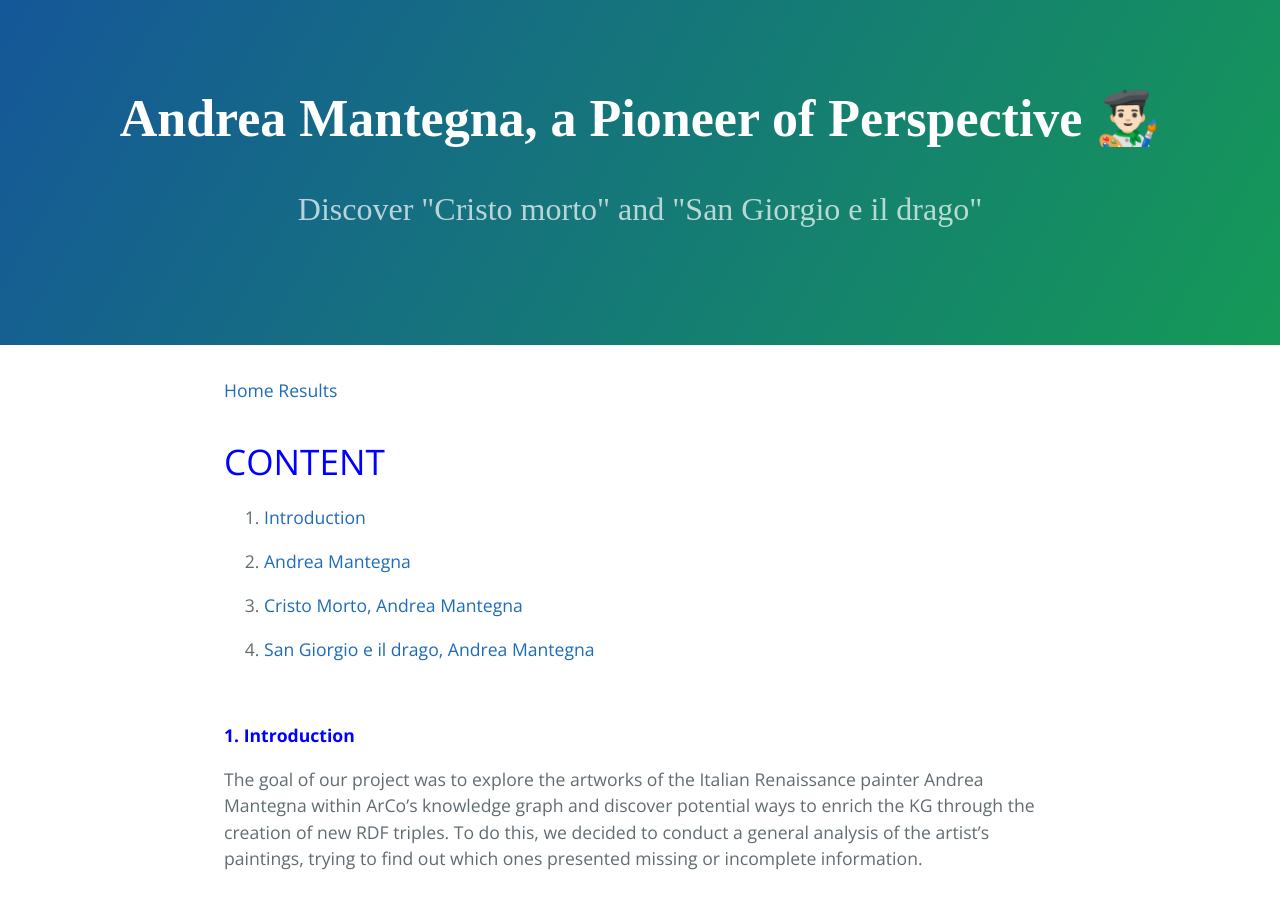
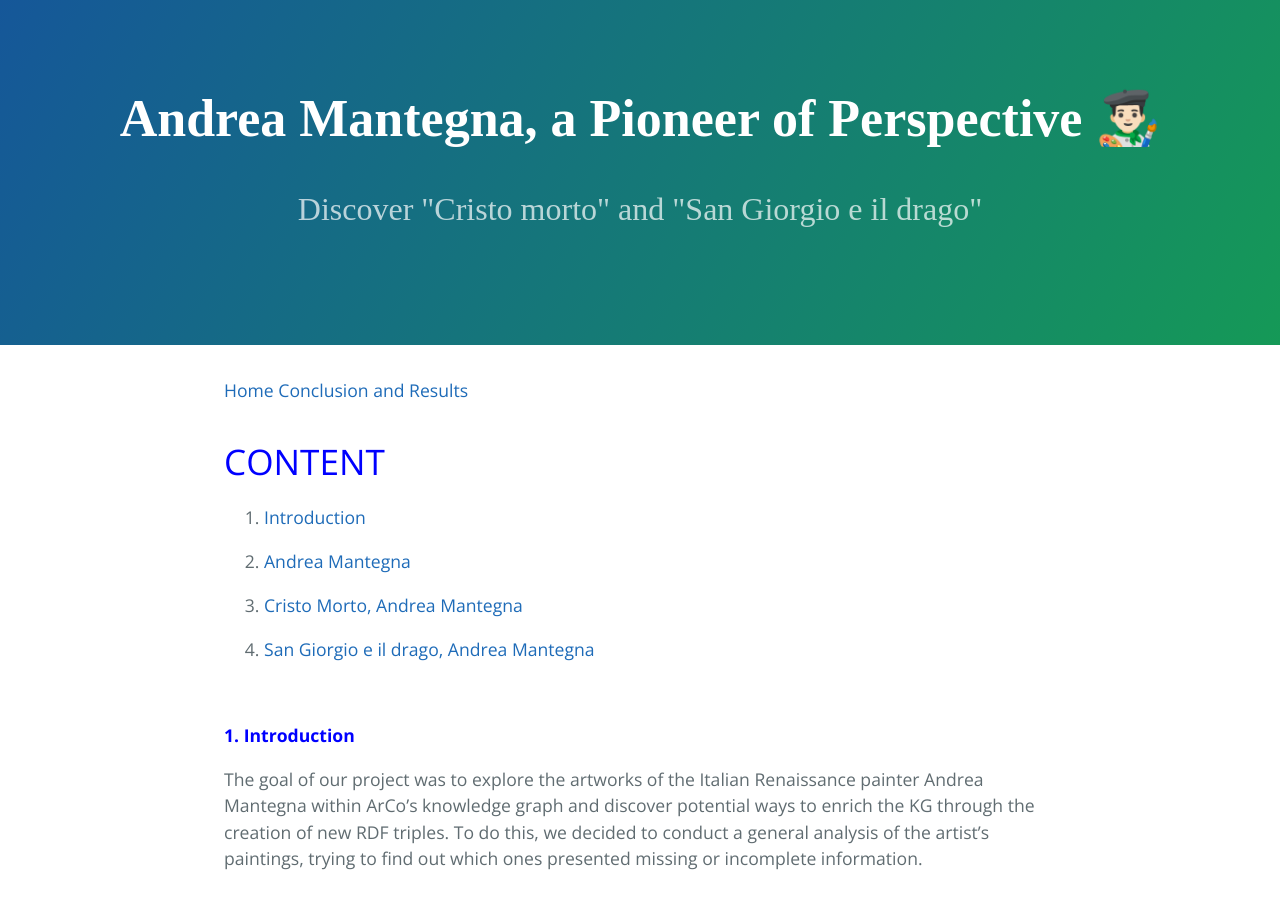
Before and after one commit to KevinITS-site/KevinITS-site.github.io, a Jekyll site: the page built from another-page.md, in a window 1280 px wide and 900 px high. Built offline with Jekyll 4.4.1, drawn with Linux system fonts in a browser that asks for light colours; our own code applies the rules of GitHub Pages for plain Markdown files; some of the changed text lies outside the part shown.

Commit message:
Update another-page.md

```diff
--- a/another-page.md
+++ b/another-page.md
@@ -1,7 +1,7 @@
 
 <div class="topnav">
   <a class="active" href="https://kevinits-site.github.io">Home</a>
-  <a class="active" href="https://kevinits-site.github.io/triples.html">Results</a>
+  <a class="active" href="https://kevinits-site.github.io/triples.html">Conclusion and Results</a>
 </div>
 
 
@@ -547,3 +547,8 @@ Finally, here is the complete triple: <br>
 a-dd:hasMaterialOrTechnique --> Predicate <br>
 <https://w3id.org/arco/resource/TechnicalCharacteristic/tavola-pittura-a-tempera> --> Object <br>
 </p>
+
+<div class="topnav">
+  <a class="active" href="https://kevinits-site.github.io">Home</a>
+  <a class="active" href="https://kevinits-site.github.io/triples.html">Conclusion and Results</a>
+</div>
```
